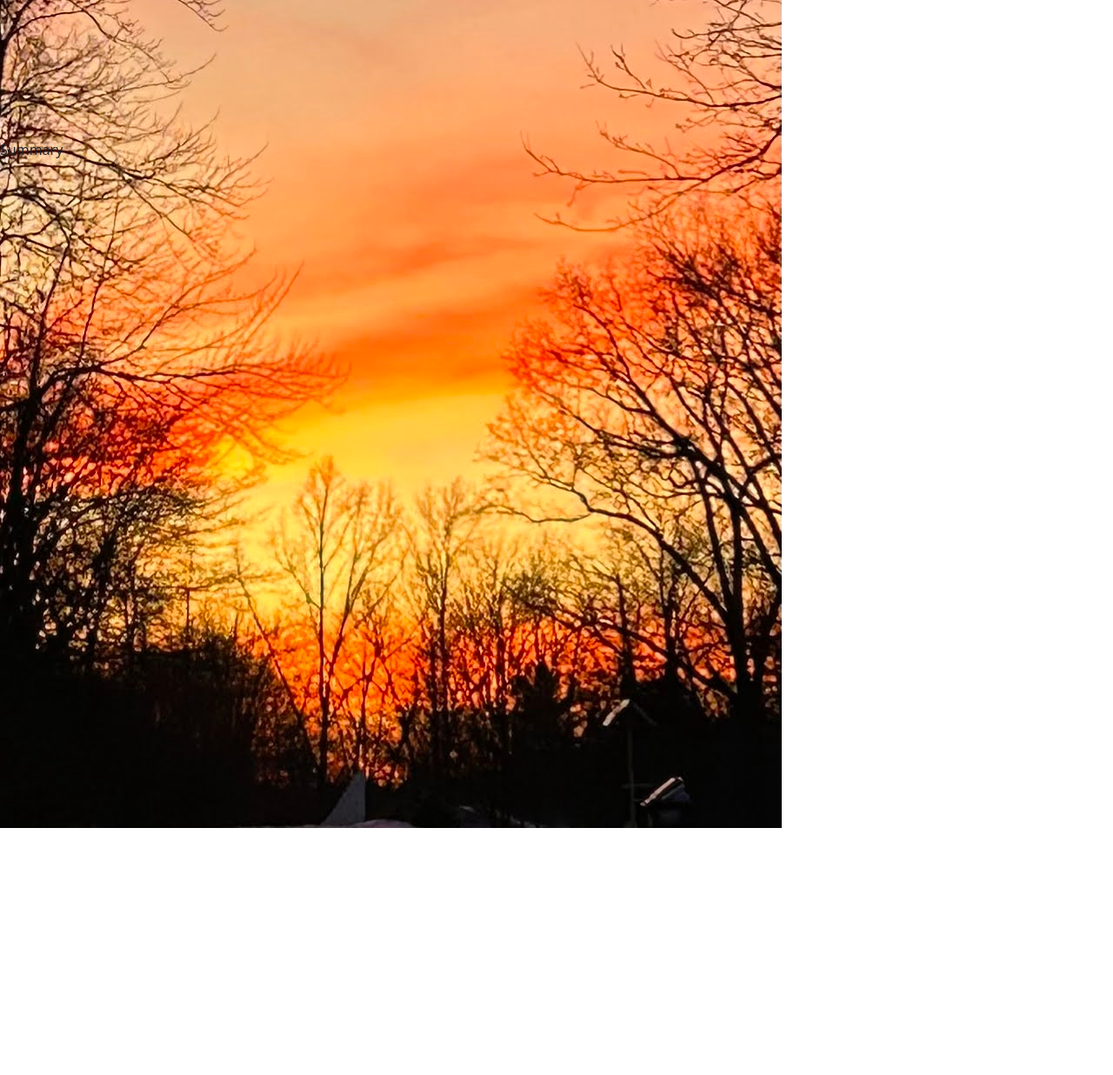
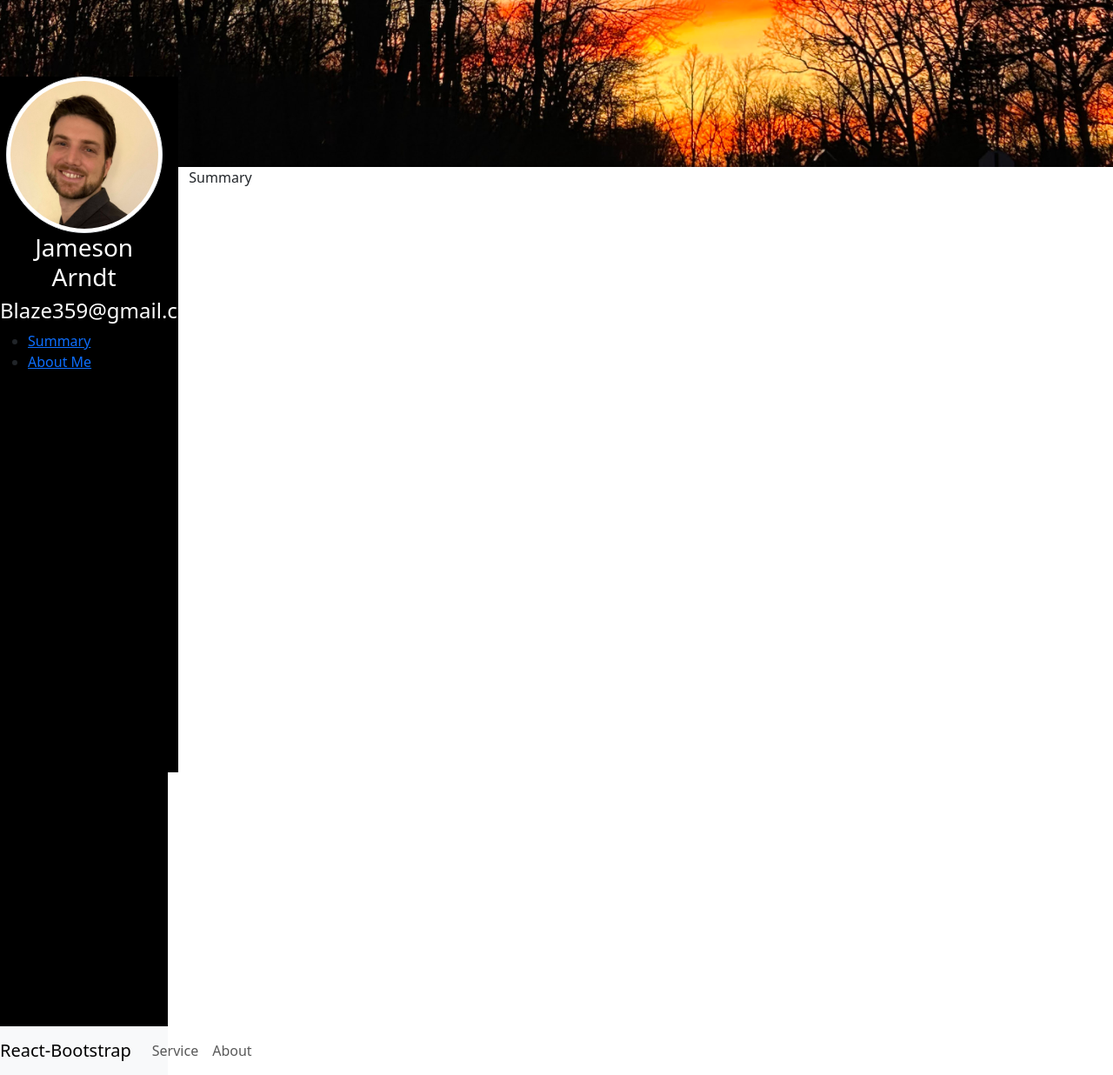
Before and after one commit to blaze359/blaze359.github.io, a React (Create React App) app: page / in a window 1280 px wide. Shown: the whole page at 87% size. Before the commit the page ends 952 px from the top, so only its background shows below. Built offline with nearby package versions, Linux system fonts and the light colour scheme.

Commit message:
Header and sidebar setup

```diff
--- a/package.json
+++ b/package.json
@@ -9,6 +9,7 @@
     "react-bootstrap": "^2.8.0",
     "react-dom": "^18.2.0",
     "react-router": "^6.14.1",
+    "react-router-bootstrap": "^0.26.2",
     "react-router-dom": "^6.14.1",
     "styled-components": "^6.0.4",
     "typescript": "^4.9.5",
@@ -50,6 +51,7 @@
     "@types/react-bootstrap": "^0.32.32",
     "@types/react-dom": "^18.2.7",
     "@types/react-router": "^5.1.20",
+    "@types/react-router-bootstrap": "^0.26.1",
     "@types/react-router-dom": "^5.3.3",
     "@types/styled-components": "^5.1.26",
     "gh-pages": "^5.0.0",
--- a/src/App.tsx
+++ b/src/App.tsx
@@ -1,17 +1,36 @@
 import Heading from './components/Heading';
 import ProfileImage from './components/ProfileImage';
-import Nav from './components/Nav';
+import NavBar from './components/NavBar';
 import Routing from './components/Routing';
 import "bootstrap/dist/css/bootstrap.css";
+import { Row, Col } from 'react-bootstrap';
+import styled from 'styled-components';
 
+const Main = styled(Row)`
+  height: 100%;
+`;
+
+const Left = styled(Col)`
+  background-color: black;
+  height: 100%;
+  transform: translate(0,-13%);
+`;
 
 function App() {
   return (
     <>
-      <Heading />
-      <ProfileImage />
-      <Nav />
-      <Routing />
+      <Row>
+        <Heading />
+      </Row>
+      <Main>
+        <Left xs={2}>
+          <ProfileImage />
+          <NavBar />
+        </Left>
+        <Col>
+          <Routing />
+        </Col>
+      </Main>
     </>
   );
 }
--- a/src/components/Heading.tsx
+++ b/src/components/Heading.tsx
@@ -1,17 +1,18 @@
-import headerImage from "../assets/IMG_0255-1.jpg"
+import sunsetImage from "../assets/IMG_0255.jpg"
 import styled from "styled-components"
-import { Image } from "react-bootstrap";
 
 const Header = styled.header`
-    height: 10em;
+    height: 12em;
     width: 100%;
+    background-image: url(${sunsetImage});
+    background-size: cover;
+    background-position-x: center;
+    background-position-y: 75%;
 
 `;
 
 export default function Heading() {
     return (
-        <Header>
-            <Image src={headerImage} alt="sunset" fluid/>
-        </Header>
+        <Header />
     )
 }
--- a/src/components/Nav.tsx
+++ /dev/null
@@ -1,7 +0,0 @@
-
-export default function Nav() {
-    return (
-        <nav></nav>
-    )
-
-}
--- /dev/null
+++ b/src/components/NavBar.tsx
@@ -0,0 +1,33 @@
+import { Link } from 'react-router-dom';
+import { Nav, Navbar } from 'react-bootstrap';
+import {LinkContainer} from 'react-router-bootstrap';
+
+export default function NavBar() {
+    return (
+        <>
+            <nav style={{backgroundColor: "black", height: "100%", width: "100%"}}>
+                <ul>
+                    <li><Link to="/" >Summary</Link></li>
+                    <li><Link to="/aboutMe">About Me</Link></li>
+                </ul>
+            </nav>
+            <Navbar bg="light" expand="lg">
+                <LinkContainer to="/">
+                    <Navbar.Brand>React-Bootstrap</Navbar.Brand>
+                </LinkContainer>
+                <Navbar.Toggle aria-controls="basic-navbar-nav" />
+                <Navbar.Collapse id="basic-navbar-nav">
+                    <Nav className="mr-auto">
+                        <LinkContainer to="/service">
+                            <Nav.Link>Service</Nav.Link>
+                        </LinkContainer>
+                        <LinkContainer to="/about">
+                            <Nav.Link>About</Nav.Link>
+                        </LinkContainer>
+                    </Nav>
+                </Navbar.Collapse>
+            </Navbar>
+        </>
+    )
+
+}
--- a/src/components/ProfileImage.tsx
+++ b/src/components/ProfileImage.tsx
@@ -1,6 +1,25 @@
+import { Image } from "react-bootstrap"
+import profileImage from "../assets/IMG_0417.jpg"
+import styled from "styled-components"
+
+const ProfilePic = styled(Image)`
+    position: relative;
+    width:180px;
+    height: 180px;
+    object-position: 50% 25%;
+`
+const Profile = styled.div`
+    text-align: center;
+    color: white;
+`
+
 export default function ProfileImage() {
     return (
-        <div></div>
+        <Profile>
+            <ProfilePic src={profileImage} alt="headshot" roundedCircle fluid thumbnail className="object-fit-cover"/>
+            <h3>Jameson Arndt</h3>
+            <h4>Blaze359@gmail.com</h4>
+        </Profile>
     )
 
 }
--- a/src/index.tsx
+++ b/src/index.tsx
@@ -2,12 +2,20 @@ import React from 'react';
 import ReactDOM from 'react-dom/client';
 import App from './App';
 import {BrowserRouter} from 'react-router-dom';
+import { createGlobalStyle } from 'styled-components';
+
+const GlobalStyle = createGlobalStyle`
+  html, body, #root {
+    height: 100%;
+  }
+`;
 
 const root = ReactDOM.createRoot(
   document.getElementById('root') as HTMLElement
 );
 root.render(
   <React.StrictMode>
+    <GlobalStyle />
     <BrowserRouter>
       <App />
     </BrowserRouter>
```
Also changed, not shown: 1 other file (tests, documents, lock files or other folders).
